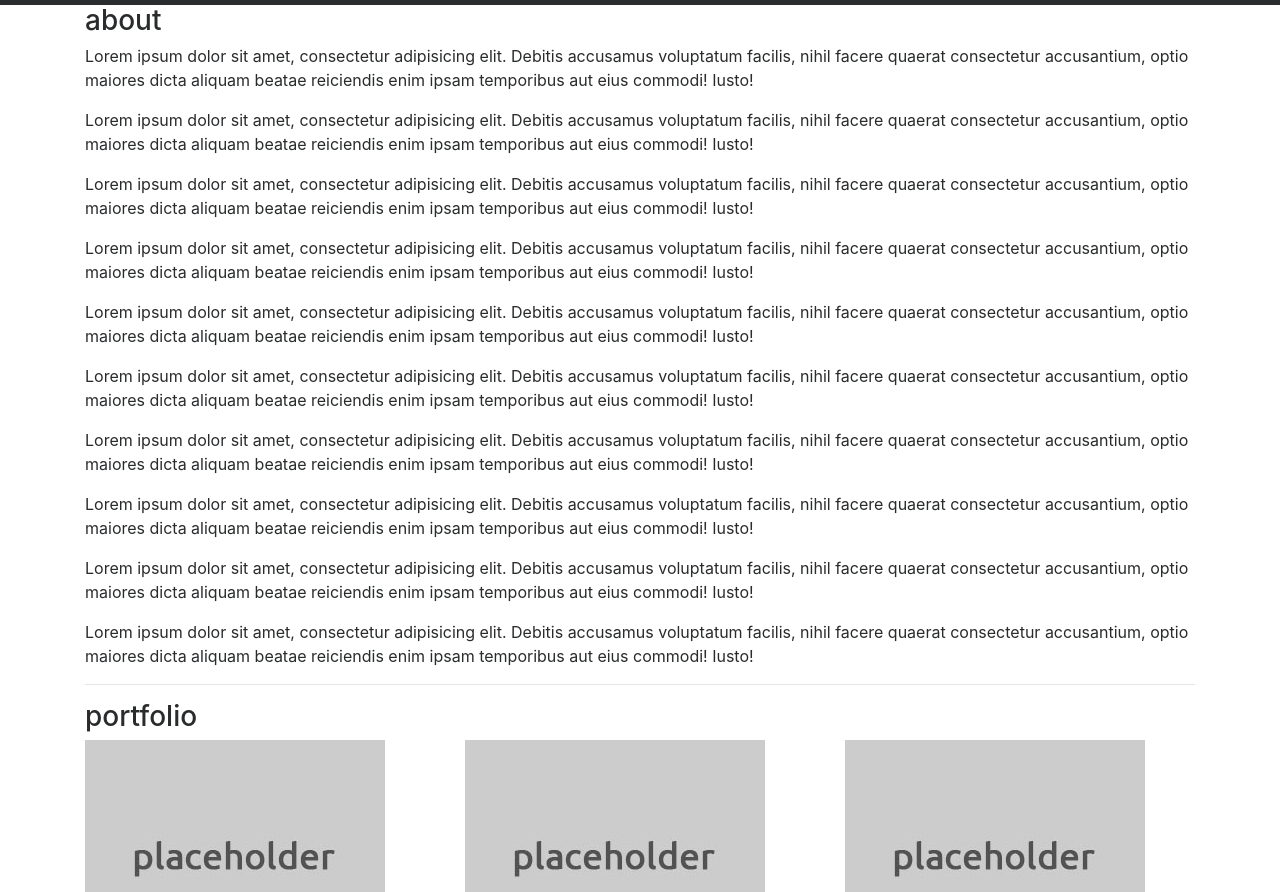
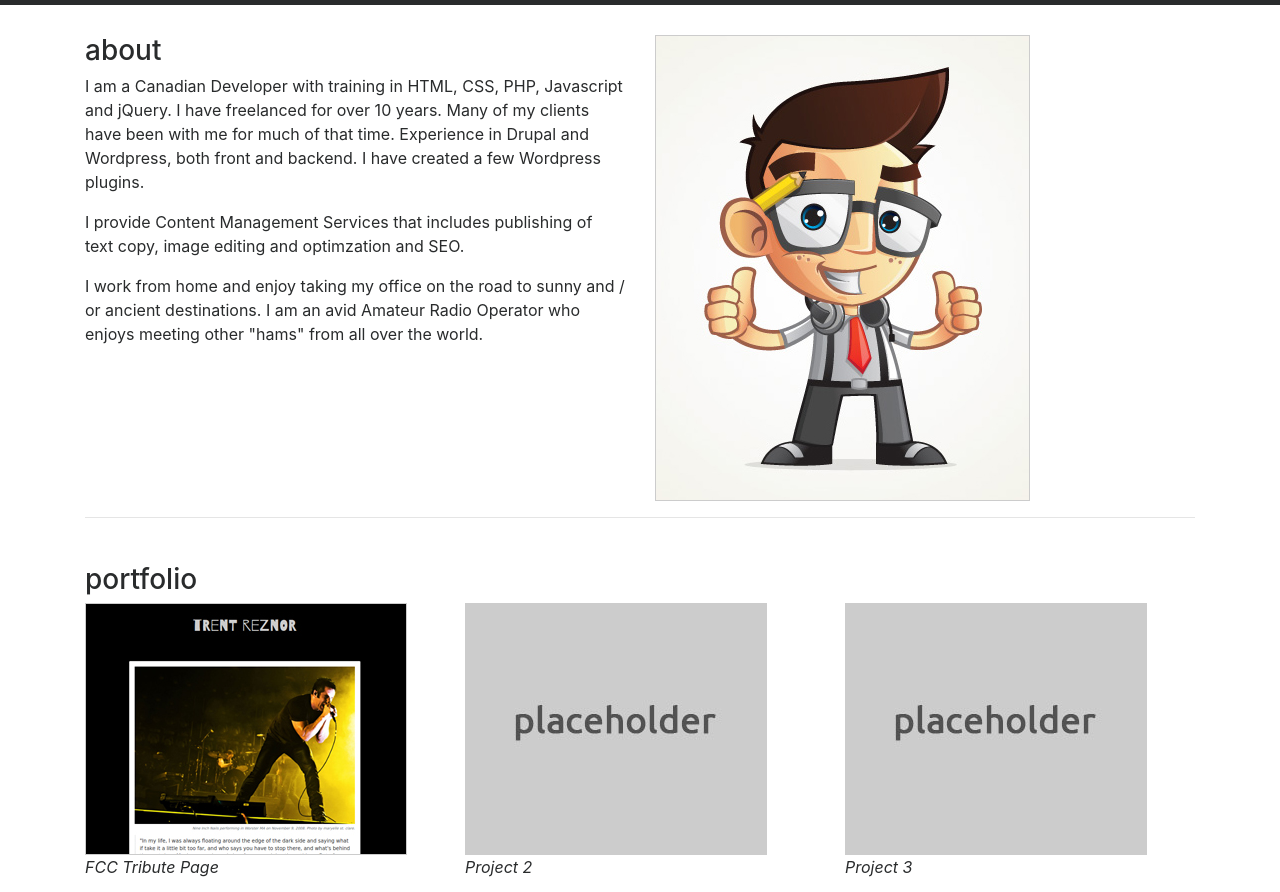
Before and after one commit to 15medium/fcc-portfolio, a plain HTML site: page index.html in a window 1280 px wide. Shown: the part 51-943 px from the top of the page. Drawn offline with nearby package versions, Linux system fonts and the light colour scheme; a script that the page names is missing.

Commit message:
Finished page for the time being

```diff
--- a/index.html
+++ b/index.html
@@ -14,6 +14,14 @@
 			});
 		});
 	</script>
+	<style type="text/css">
+		section{
+			padding-top:30px;
+		}
+		img{
+			border:1px solid #ccc;
+		}
+	</style>
 </head>
 <body>
 
@@ -45,19 +53,16 @@
 			<div class="row">
 				<div class="col">
 					<h3>about</h3>
-					<p>Lorem ipsum dolor sit amet, consectetur adipisicing elit. Debitis accusamus voluptatum facilis, nihil facere quaerat consectetur accusantium, optio maiores dicta aliquam beatae reiciendis enim ipsam temporibus aut eius commodi! Iusto!</p>
-					<p>Lorem ipsum dolor sit amet, consectetur adipisicing elit. Debitis accusamus voluptatum facilis, nihil facere quaerat consectetur accusantium, optio maiores dicta aliquam beatae reiciendis enim ipsam temporibus aut eius commodi! Iusto!</p>
-					<p>Lorem ipsum dolor sit amet, consectetur adipisicing elit. Debitis accusamus voluptatum facilis, nihil facere quaerat consectetur accusantium, optio maiores dicta aliquam beatae reiciendis enim ipsam temporibus aut eius commodi! Iusto!</p>
-					<p>Lorem ipsum dolor sit amet, consectetur adipisicing elit. Debitis accusamus voluptatum facilis, nihil facere quaerat consectetur accusantium, optio maiores dicta aliquam beatae reiciendis enim ipsam temporibus aut eius commodi! Iusto!</p>
-					<p>Lorem ipsum dolor sit amet, consectetur adipisicing elit. Debitis accusamus voluptatum facilis, nihil facere quaerat consectetur accusantium, optio maiores dicta aliquam beatae reiciendis enim ipsam temporibus aut eius commodi! Iusto!</p>
-					<p>Lorem ipsum dolor sit amet, consectetur adipisicing elit. Debitis accusamus voluptatum facilis, nihil facere quaerat consectetur accusantium, optio maiores dicta aliquam beatae reiciendis enim ipsam temporibus aut eius commodi! Iusto!</p>
-					<p>Lorem ipsum dolor sit amet, consectetur adipisicing elit. Debitis accusamus voluptatum facilis, nihil facere quaerat consectetur accusantium, optio maiores dicta aliquam beatae reiciendis enim ipsam temporibus aut eius commodi! Iusto!</p>
-					<p>Lorem ipsum dolor sit amet, consectetur adipisicing elit. Debitis accusamus voluptatum facilis, nihil facere quaerat consectetur accusantium, optio maiores dicta aliquam beatae reiciendis enim ipsam temporibus aut eius commodi! Iusto!</p>
-					<p>Lorem ipsum dolor sit amet, consectetur adipisicing elit. Debitis accusamus voluptatum facilis, nihil facere quaerat consectetur accusantium, optio maiores dicta aliquam beatae reiciendis enim ipsam temporibus aut eius commodi! Iusto!</p>
-					<p>Lorem ipsum dolor sit amet, consectetur adipisicing elit. Debitis accusamus voluptatum facilis, nihil facere quaerat consectetur accusantium, optio maiores dicta aliquam beatae reiciendis enim ipsam temporibus aut eius commodi! Iusto!</p>
-					<hr />
+					<p>I am a Canadian Developer with training in HTML, CSS, PHP, Javascript and jQuery. I have freelanced for over 10 years. Many of my clients have been with me for much of that time. Experience in Drupal and Wordpress, both front and backend. I have created a few Wordpress plugins.</p>
+					<p>I provide Content Management Services that includes publishing of text copy, image editing and optimzation and SEO.</p>
+					<p>I work from home and enjoy taking my office on the road to sunny and / or ancient destinations. I am an avid Amateur Radio Operator who enjoys meeting other "hams" from all over the world.</p>
+				</div>
+				<div class="col">
+				<img src="images/nerd.jpg">
+
 				</div>
 			</div>
+			<hr />
 		</div>
 
 	</section>
@@ -69,8 +74,8 @@
 			<div class="row">
 				<div class="col">
 					<figure>
-						<a href="#"><img src ="images/placeholder.jpg" alt="portfolio1"></a>
-						<figcaption><em>Project 1</em>
+						<a href="../fcc-tribute" target="_blank"><img src ="images/tribute-page-project.jpg" alt="tribute-page-project"></a>
+						<figcaption><em>FCC Tribute Page</em>
 						</figcaption>
 					</figure>
 				</div>
@@ -142,7 +147,7 @@
 
 				<!-- Right side-->
 				<div class="col-md-7">
-					<p style="margin-top:40px;">Lorem ipsum dolor sit amet, consectetur adipisicing elit. Debitis accusamus voluptatum facilis, nihil facere quaerat consectetur accusantium, optio maiores dicta aliquam beatae reiciendis enim ipsam temporibus aut eius commodi! Iusto!</p>
+					<p style="margin-top:40px;">I'll come back to this and make this functional later. In the meantime I can be reached at <a href="mailto:paul@15medium.com">paul@15medium.com</a></p>
 					<p>Lorem ipsum dolor sit amet, consectetur adipisicing elit. Debitis accusamus voluptatum facilis, nihil facere quaerat consectetur accusantium, optio maiores dicta aliquam beatae reiciendis enim ipsam temporibus aut eius commodi! Iusto!</p>
 				</div>
 			</div>
```
Also changed, not shown: images/nerd.jpg (added), images/tribute-page-project.jpg (added).
